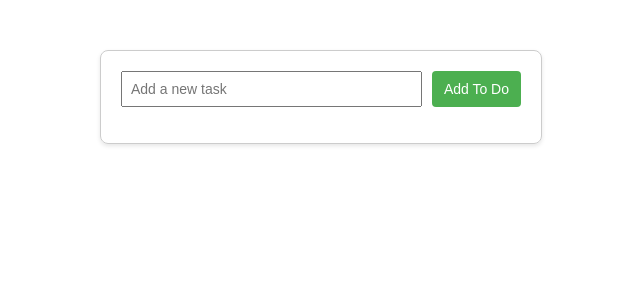
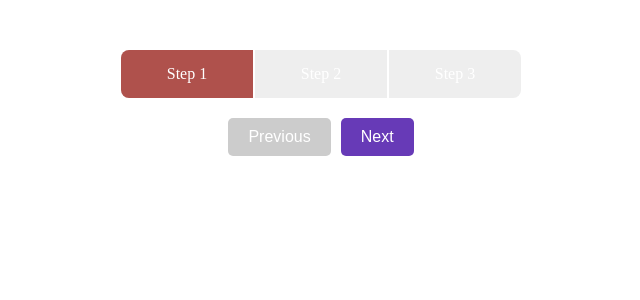
Before and after one commit to Kaveesha-Gamage/TestProject-vueJS, a Vue app: page / in a window 1280 px wide. Shown: the top 300 px of the page, without its empty margins (319-959 px from the left). Built offline with nearby package versions, Linux system fonts and the light colour scheme.

Commit message:
ProgressSteps

```diff
--- a/src/App.vue
+++ b/src/App.vue
@@ -1,7 +1,7 @@
 <script setup>
-import ToDoList from './components/ToDoList.vue'
+import ProgressSteps from './components/ProgressSteps.vue'
 </script>
 
 <template>
-  <ToDoList />
+  <ProgressSteps />
 </template>
--- /dev/null
+++ b/src/components/ProgressSteps.vue
@@ -0,0 +1,90 @@
+<script setup>
+import { ref } from 'vue'
+
+const steps = ref(['Step 1', 'Step 2', 'Step 3'])
+const currentStep = ref(0)
+
+const nextStep = () => {
+  if (currentStep.value < steps.value.length - 1) {
+    currentStep.value++
+  }
+}
+
+const prevStep = () => {
+  if (currentStep.value > 0) {
+    currentStep.value--
+  }
+}
+</script>
+
+<template>
+  <div class="progress-container">
+    <div class="progress-bar">
+      <div
+        v-for="(step, index) in steps"
+        :key="index"
+        :class="{ 'step-active': index === currentStep }"
+      >
+        {{ step }}
+      </div>
+    </div>
+    <div class="controls">
+      <button @click="prevStep" :disabled="currentStep === 0" class="btn">Previous</button>
+      <button @click="nextStep" :disabled="currentStep === steps.length - 1" class="btn">
+        Next
+      </button>
+    </div>
+  </div>
+</template>
+
+<style scoped>
+.progress-container {
+  max-width: 400px;
+  margin: 50px auto;
+}
+
+.progress-bar {
+  display: flex;
+  background-color: #eee;
+  border-radius: 8px;
+  overflow: hidden;
+}
+
+.progress-bar div {
+  flex: 1;
+  text-align: center;
+  padding: 15px;
+  color: #fff;
+  position: relative;
+  z-index: 1;
+}
+
+.progress-bar div:not(:last-child) {
+  border-right: 2px solid #fff;
+}
+
+.step-active {
+  background-color: #af514c; /* Green for active step */
+}
+
+.controls {
+  margin-top: 20px;
+  text-align: center;
+}
+
+.btn {
+  padding: 10px 20px;
+  font-size: 16px;
+  cursor: pointer;
+  background-color: #673ab7; /* Purple for button */
+  color: #fff;
+  border: none;
+  border-radius: 5px;
+  margin: 0 5px;
+}
+
+.btn:disabled {
+  background-color: #ccc;
+  cursor: not-allowed;
+}
+</style>
--- a/src/components/ToDoList.vue
+++ /dev/null
@@ -1,110 +0,0 @@
-<script setup>
-import { ref } from "vue";
-
-const newTask = ref("");
-const tasks = ref([]);
-
-const addTask = () => {
-  if (newTask.value.trim() !== "") {
-    tasks.value.push(newTask.value);
-    newTask.value = "";
-  }
-};
-
-const removeTask = (index) => {
-  tasks.value.splice(index, 1);
-};
-</script>
-
-<template>
-  <div class="todo-app">
-    <div class="task-input">
-      <input
-        v-model="newTask"
-        @keyup.enter="addTask"
-        placeholder="Add a new task"
-      />
-      <button @click="addTask">Add To Do</button>
-    </div>
-
-    <ul class="task-list">
-      <li v-for="(task, index) in tasks" :key="index" class="task-item">
-        {{ task }}
-        <button @click="removeTask(index)" class="remove-button">Remove</button>
-      </li>
-    </ul>
-  </div>
-</template>
-
-<style scoped>
-.todo-app {
-  max-width: 400px;
-  margin: 50px auto;
-  padding: 20px;
-  border: 1px solid #ccc;
-  border-radius: 8px;
-  box-shadow: 0 2px 4px rgba(0, 0, 0, 0.1);
-}
-
-.app-title {
-  font-size: 24px;
-  margin-bottom: 20px;
-  text-align: center;
-  color: #333;
-}
-
-.task-input {
-  display: flex;
-  gap: 10px;
-}
-
-input {
-  flex: 1;
-  padding: 8px;
-  font-size: 14px;
-}
-
-button {
-  padding: 8px 12px;
-  font-size: 14px;
-  background-color: #4caf50;
-  color: #fff;
-  border: none;
-  border-radius: 4px;
-  cursor: pointer;
-}
-
-button:hover {
-  background-color: #45a049;
-}
-
-.task-list {
-  list-style: none;
-  padding: 0;
-}
-
-.task-item {
-  display: flex;
-  justify-content: space-between;
-  align-items: center;
-  padding: 10px;
-  margin: 8px 0;
-  background-color: #f9f9f9;
-  border: 1px solid #ddd;
-  border-radius: 4px;
-}
-
-.remove-button {
-  padding: 6px 10px;
-  font-size: 12px;
-  background-color: #e74c3c;
-  color: #fff;
-  border: none;
-  border-radius: 3px;
-  cursor: pointer;
-}
-
-.remove-button:hover {
-  background-color: #c0392b;
-}
-</style>
```
